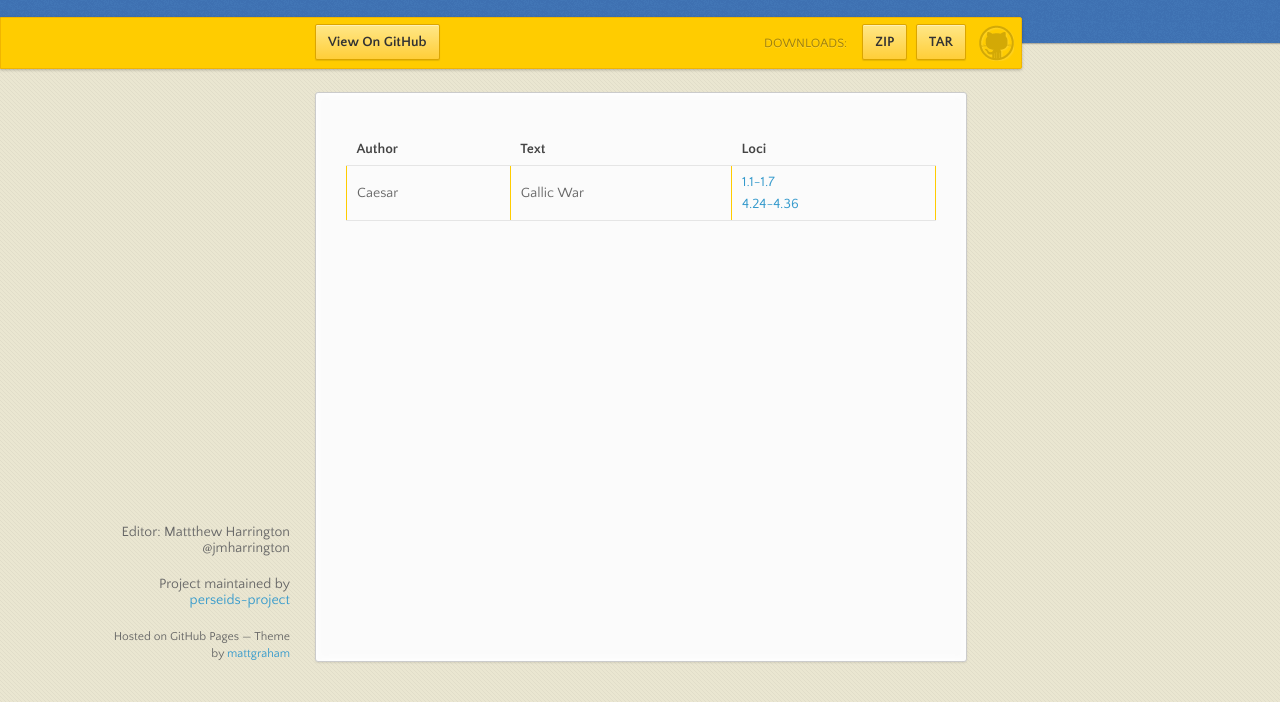
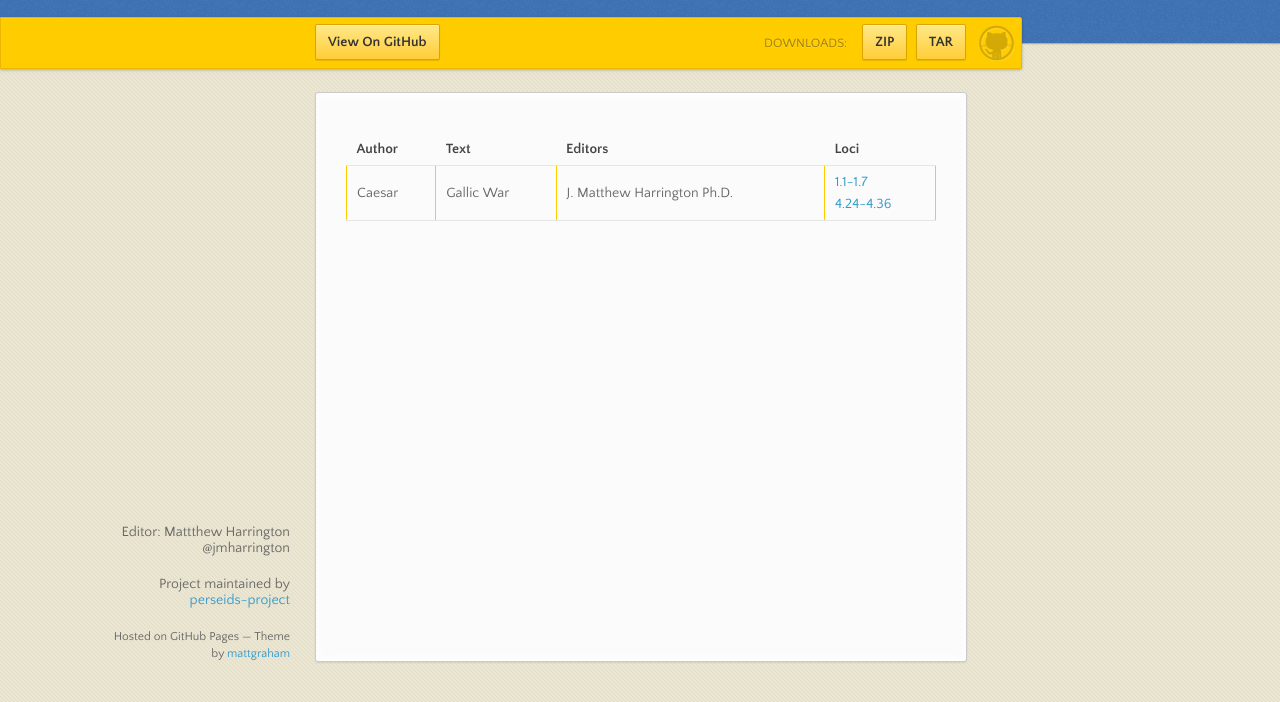
Before and after one commit to perseids-project/harrington_trees, a plain HTML site: page docs/index.html in a window 1280 px wide. Shown: the part 98-800 px from the top of the page. Drawn offline with nearby package versions, Linux system fonts and the light colour scheme.

Commit message:
Update index.html

```diff
--- a/docs/index.html
+++ b/docs/index.html
@@ -43,12 +43,14 @@
           <thead>
             <th>Author</th>
             <th>Text</th>
+            <th>Editors</th>
             <th>Loci</th>
           </thead>
           <tbody>
           <tr>
             <td>Caesar</td>
             <td>Gallic War</td>
+            <td>J. Matthew Harrington Ph.D.</td>
             <td>
               <a href="http://www.perseids.org/tools/arethusa/app/#/perseids?chunk=1&doc=36361" alt="View 1.1-1.17 in Arethusa">1.1-1.7</a><br/>
               <a href="http://www.perseids.org/tools/arethusa/app/#/perseids?chunk=1&doc=36360" alt="View 4.24-4.36 in Arethusa">4.24-4.36</a><br/>
```
